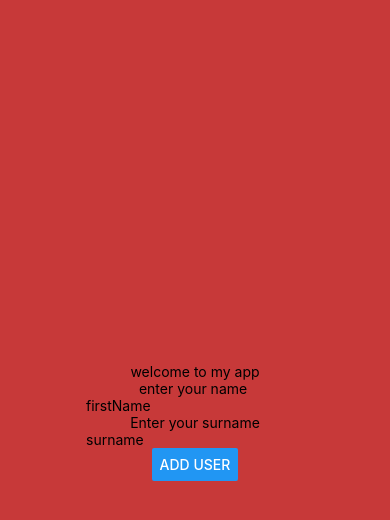
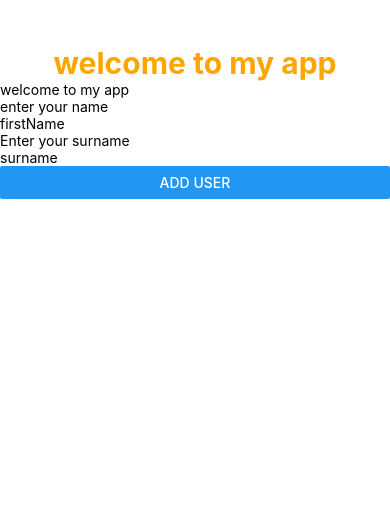
Before and after one commit to mattybraes/vstudio_first_app, a React Native app in the folder firstApp/: screen / in a window 390 px wide. Shown: the top 520 px of the page. Built offline with nearby package versions, Linux system fonts and the light colour scheme.

Commit message:
added padding and colours and text align and font weight

```diff
--- a/firstApp/App.tsx
+++ b/firstApp/App.tsx
@@ -4,23 +4,26 @@
 
 export default function App() {
   return (
-    <View style={styles.container}>
+    <View>
+    <Text style={styles.welcomeText}>welcome to my app</Text>
+
       <Text>welcome to my app</Text>
       <Text>enter your name </Text>
       <TextInput placeholder="firstName"/>
       <Text>Enter your surname</Text>
       <TextInput placeholder="surname"/>
       <Button title="Add user"/>
-      <StatusBar style="auto" />
+
     </View>
   );
 }
 
 const styles = StyleSheet.create({
-  container: {
-    flex: 1,
-    backgroundColor: '#c73939',
-    alignItems: 'center',
-    justifyContent: 'center',
-  },
+  welcomeText: {
+    paddingTop: 45,
+    color: 'orange',
+    fontWeight: 'bold',
+    fontSize: 30,
+    textAlign: 'center'
+  }
 });
```
